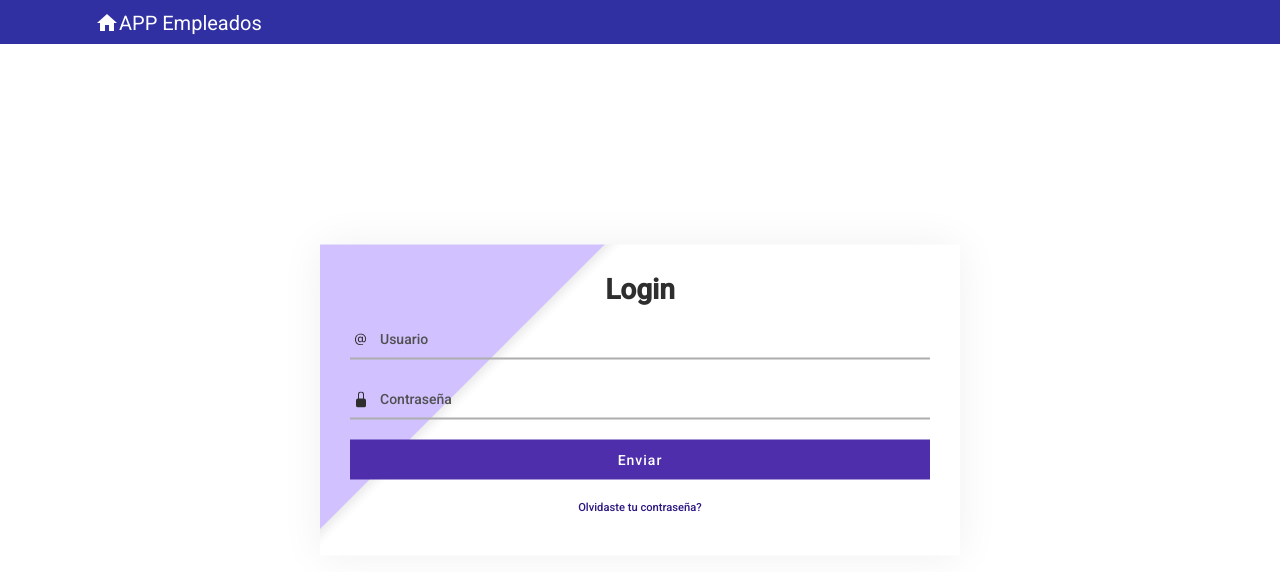
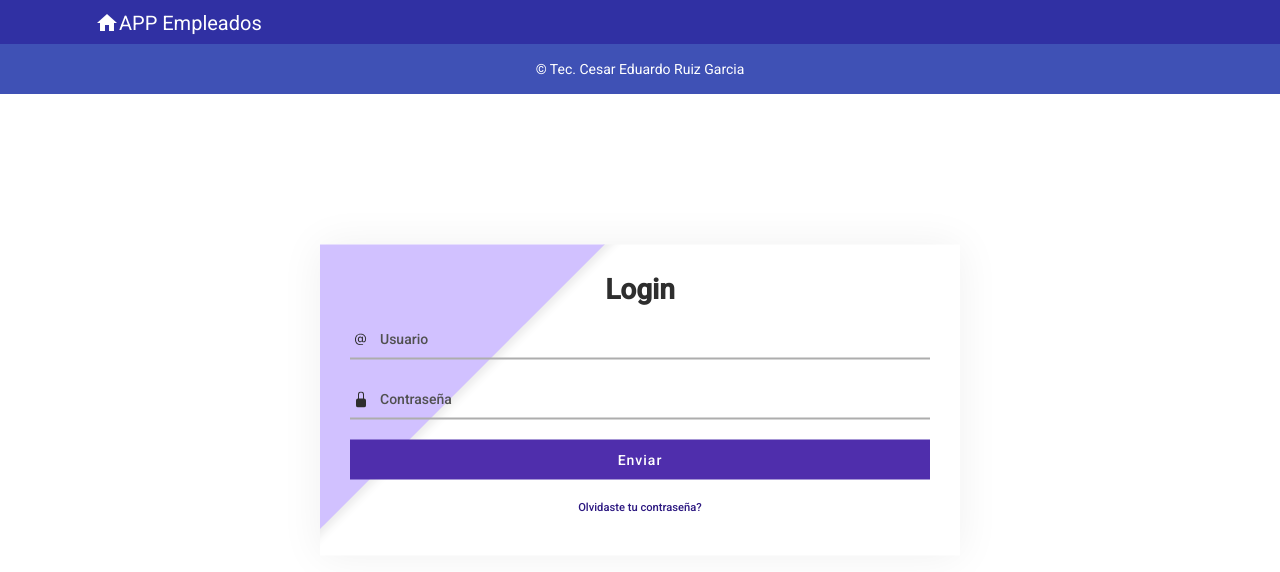
Before and after one commit to cesarrui/FromEndEmpleados, an Angular app: page /login in a window 1280 px wide. Shown: the top 572 px of the page. Built offline with nearby package versions, Linux system fonts and the light colour scheme.

Commit message:
Se agrego el footer y se solventaros ciertos detalles

```diff
--- a/src/app/Componentes/configuracion/configuracion.component.css
+++ b/src/app/Componentes/configuracion/configuracion.component.css
@@ -0,0 +1,9 @@
+:host {
+    display: flex;
+    flex-direction: column;
+    min-height: 100vh;
+  }
+
+  .main-content {
+    flex: 1;
+  }
--- /dev/null
+++ b/src/app/Componentes/footer/footer.component.css
@@ -0,0 +1,13 @@
+/* app-footer.component.css */
+
+.footer {
+    background-color: #3F51B5; /* Azul */
+    color: #fff; /* Blanco */
+    padding: 15px;
+    text-align: center;
+  }
+
+  .content {
+    max-width: 1200px;
+    margin: 0 auto;
+  }
--- /dev/null
+++ b/src/app/Componentes/footer/footer.component.html
@@ -0,0 +1,6 @@
+
+<footer class="footer">
+    <div class="content">
+        &copy; Tec. Cesar Eduardo Ruiz Garcia
+    </div>
+  </footer>
--- /dev/null
+++ b/src/app/Componentes/footer/footer.component.ts
@@ -0,0 +1,15 @@
+import { Component, OnInit } from '@angular/core';
+
+@Component({
+  selector: 'app-footer',
+  templateUrl: './footer.component.html',
+  styleUrls: ['./footer.component.css']
+})
+export class FooterComponent implements OnInit {
+
+  constructor() { }
+
+  ngOnInit(): void {
+  }
+
+}
--- a/src/app/Componentes/tablero/tablero.component.css
+++ b/src/app/Componentes/tablero/tablero.component.css
@@ -0,0 +1,11 @@
+/* app.component.css */
+
+:host {
+    display: flex;
+    flex-direction: column;
+    min-height: 100vh;
+  }
+
+  .main-content {
+    flex: 1;
+  }
--- a/src/app/Componentes/tablero/tablero.component.html
+++ b/src/app/Componentes/tablero/tablero.component.html
@@ -1,4 +1,4 @@
-<mat-toolbar id="main-header" class="py-5 text-blue fondo">
+<mat-toolbar id="main-header" class="py-6 text-blue fondo">
     <div class="container">
       <div class="row">
         <div class="col-md-10">
--- a/src/app/app.component.html
+++ b/src/app/app.component.html
@@ -1,2 +1,3 @@
 <app-menu></app-menu>
 <router-outlet></router-outlet>
+<app-footer></app-footer>
--- a/src/app/app.module.ts
+++ b/src/app/app.module.ts
@@ -47,6 +47,7 @@
 import { MatToolbarModule } from '@angular/material/toolbar';
 import { FormsModule } from '@angular/forms';
 import { ConfiguracionComponent } from './Componentes/configuracion/configuracion.component';
+import { FooterComponent } from './Componentes/footer/footer.component';
 
 @NgModule({
   declarations: [
@@ -56,7 +57,8 @@
     DialogAgregarEditarEmpleadosComponent,
     LoginComponent,
     TableroComponent,
-    ConfiguracionComponent
+    ConfiguracionComponent,
+    FooterComponent
 
   ],
   imports: [
```
Also changed, not shown: 1 other file (tests, documents, lock files or other folders).
